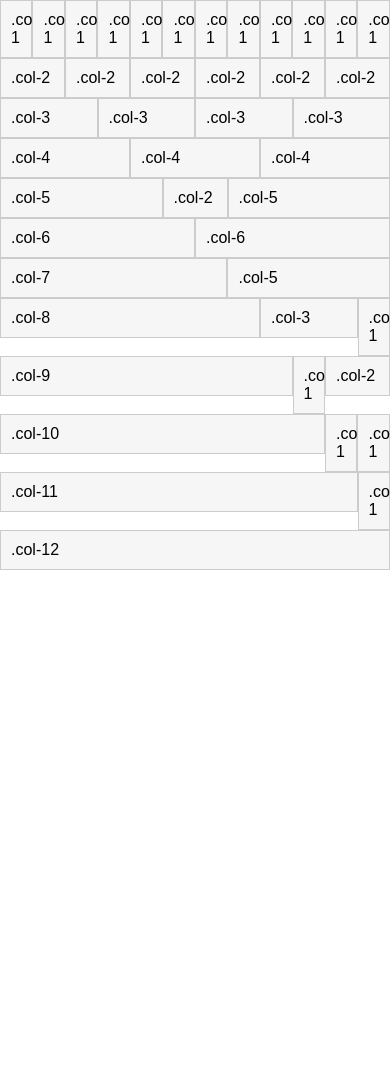
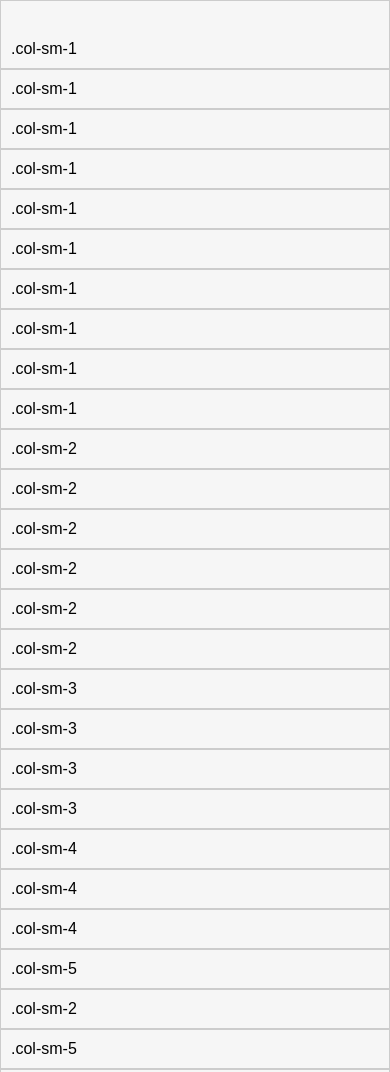
Before and after one commit to fernvilla/framework, a website: page index.html in a window 390 px wide. Shown: the top 1072 px of the page. Before the commit the page ends 844 px from the top, so only its background shows below. Drawn offline with Linux system fonts and the light colour scheme.

Commit message:
Start responsive grid functionality

```diff
--- a/index.html
+++ b/index.html
@@ -13,83 +13,83 @@
   <body>
     <div class="container">
       <div class="row demo-grid">
-        <div class="col-1">.col-1</div>
-        <div class="col-1">.col-1</div>
-        <div class="col-1">.col-1</div>
-        <div class="col-1">.col-1</div>
-        <div class="col-1">.col-1</div>
-        <div class="col-1">.col-1</div>
-        <div class="col-1">.col-1</div>
-        <div class="col-1">.col-1</div>
-        <div class="col-1">.col-1</div>
-        <div class="col-1">.col-1</div>
-        <div class="col-1">.col-1</div>
-        <div class="col-1">.col-1</div>
+        <div class="col-xs-6 col-sm-1">.col-sm-1</div>
+        <div class="col-xs-6 col-sm-1">.col-sm-1</div>
+        <div class="col-sm-1">.col-sm-1</div>
+        <div class="col-sm-1">.col-sm-1</div>
+        <div class="col-sm-1">.col-sm-1</div>
+        <div class="col-sm-1">.col-sm-1</div>
+        <div class="col-sm-1">.col-sm-1</div>
+        <div class="col-sm-1">.col-sm-1</div>
+        <div class="col-sm-1">.col-sm-1</div>
+        <div class="col-sm-1">.col-sm-1</div>
+        <div class="col-sm-1">.col-sm-1</div>
+        <div class="col-sm-1">.col-sm-1</div>
       </div>
 
       <div class="row demo-grid">
-        <div class="col-2">.col-2</div>
-        <div class="col-2">.col-2</div>
-        <div class="col-2">.col-2</div>
-        <div class="col-2">.col-2</div>
-        <div class="col-2">.col-2</div>
-        <div class="col-2">.col-2</div>
+        <div class="col-sm-2">.col-sm-2</div>
+        <div class="col-sm-2">.col-sm-2</div>
+        <div class="col-sm-2">.col-sm-2</div>
+        <div class="col-sm-2">.col-sm-2</div>
+        <div class="col-sm-2">.col-sm-2</div>
+        <div class="col-sm-2">.col-sm-2</div>
       </div>
 
       <div class="row demo-grid">
-        <div class="col-3">.col-3</div>
-        <div class="col-3">.col-3</div>
-        <div class="col-3">.col-3</div>
-        <div class="col-3">.col-3</div>
+        <div class="col-sm-3">.col-sm-3</div>
+        <div class="col-sm-3">.col-sm-3</div>
+        <div class="col-sm-3">.col-sm-3</div>
+        <div class="col-sm-3">.col-sm-3</div>
       </div>
 
       <div class="row demo-grid">
-        <div class="col-4">.col-4</div>
-        <div class="col-4">.col-4</div>
-        <div class="col-4">.col-4</div>
+        <div class="col-sm-4">.col-sm-4</div>
+        <div class="col-sm-4">.col-sm-4</div>
+        <div class="col-sm-4">.col-sm-4</div>
       </div>
 
       <div class="row demo-grid">
-        <div class="col-5">.col-5</div>
-        <div class="col-2">.col-2</div>
-        <div class="col-5">.col-5</div>
+        <div class="col-sm-5">.col-sm-5</div>
+        <div class="col-sm-2">.col-sm-2</div>
+        <div class="col-sm-5">.col-sm-5</div>
       </div>
 
       <div class="row demo-grid">
-        <div class="col-6">.col-6</div>
-        <div class="col-6">.col-6</div>
+        <div class="col-sm-6">.col-sm-6</div>
+        <div class="col-sm-6">.col-sm-6</div>
       </div>
 
       <div class="row demo-grid">
-        <div class="col-7">.col-7</div>
-        <div class="col-5">.col-5</div>
+        <div class="col-sm-7">.col-sm-7</div>
+        <div class="col-sm-5">.col-sm-5</div>
       </div>
 
       <div class="row demo-grid">
-        <div class="col-8">.col-8</div>
-        <div class="col-3">.col-3</div>
-        <div class="col-1">.col-1</div>
+        <div class="col-sm-8">.col-sm-8</div>
+        <div class="col-sm-3">.col-sm-3</div>
+        <div class="col-sm-1">.col-sm-1</div>
       </div>
 
       <div class="row demo-grid">
-        <div class="col-9">.col-9</div>
-        <div class="col-1">.col-1</div>
-        <div class="col-2">.col-2</div>
+        <div class="col-sm-9">.col-sm-9</div>
+        <div class="col-sm-1">.col-sm-1</div>
+        <div class="col-sm-2">.col-sm-2</div>
       </div>
 
       <div class="row demo-grid">
-        <div class="col-10">.col-10</div>
-        <div class="col-1">.col-1</div>
-        <div class="col-1">.col-1</div>
+        <div class="col-sm-10">.col-sm-10</div>
+        <div class="col-sm-1">.col-sm-1</div>
+        <div class="col-sm-1">.col-sm-1</div>
       </div>
 
       <div class="row demo-grid">
-        <div class="col-11">.col-11</div>
-        <div class="col-1">.col-1</div>
+        <div class="col-sm-11">.col-sm-11</div>
+        <div class="col-sm-1">.col-sm-1</div>
       </div>
 
       <div class="row demo-grid">
-        <div class="col-12">.col-12</div>
+        <div class="col-sm-12">.col-sm-12</div>
       </div>
     </div>
   </body>
--- a/scss/_variables.scss
+++ b/scss/_variables.scss
@@ -1,3 +1,9 @@
-// Grid sytem
+// Grid system
 $grid-columns: 12;
 $grid-gutter: 20px;
+$grid-breakpoints: (
+  xs: 0,
+  sm: 768px,
+  md: 992px,
+  lg: 1200px
+);
--- a/scss/mixins/_grid.scss
+++ b/scss/mixins/_grid.scss
@@ -14,19 +14,45 @@
   @include clearfix();
 }
 
-@mixin make-column($gutter: $grid-gutter) {
-  position: relative;
-  float: left;
-  padding-left: $grid-gutter/ 2;
-  padding-right: $grid-gutter/ 2;
-  min-height: 1px;
+@function breakpoint-min($name, $breakpoints: $grid-breakpoints) {
+  $min: map-get($breakpoints, $name);
+  @return if($min != 0, $min, null);
 }
 
-@mixin make-grid-columns {
-  @for $i from 1 through $grid-columns {
-    .col-#{$i} {
-      width: 100% / $grid-columns * $i;
-      @include make-column();
+@mixin media-breakpoint($name, $breakpoints: $grid-breakpoints) {
+  $min: breakpoint-min($name, $breakpoints);
+  @if $min {
+    @media (min-width: $min) {
+      @content;
+    }
+  }
+  @else {
+    @content;
+  }
+}
+
+@mixin make-grid-columns($columns: $grid-columns, $gutter: $grid-gutter, $breakpoints: $grid-breakpoints) {
+  %grid-column {
+    position: relative;
+    padding-left: $gutter/ 2;
+    padding-right: $gutter/ 2;
+    min-height: 1px;
+  }
+
+  @each $breakpoint in map-keys($breakpoints) {
+    @for $i from 1 through $grid-columns {
+      .col-#{$breakpoint}-#{$i} {
+        @extend %grid-column;
+      }
+    }
+
+    @include media-breakpoint($breakpoint) {
+      @for $i from 1 through $columns {
+        .col-#{$breakpoint}-#{$i} {
+          float: left;
+          width: 100% / $grid-columns * $i;
+        }
+      }
     }
   }
 }
```
Also changed, not shown: dist/css/framework.css, 1 other file.
